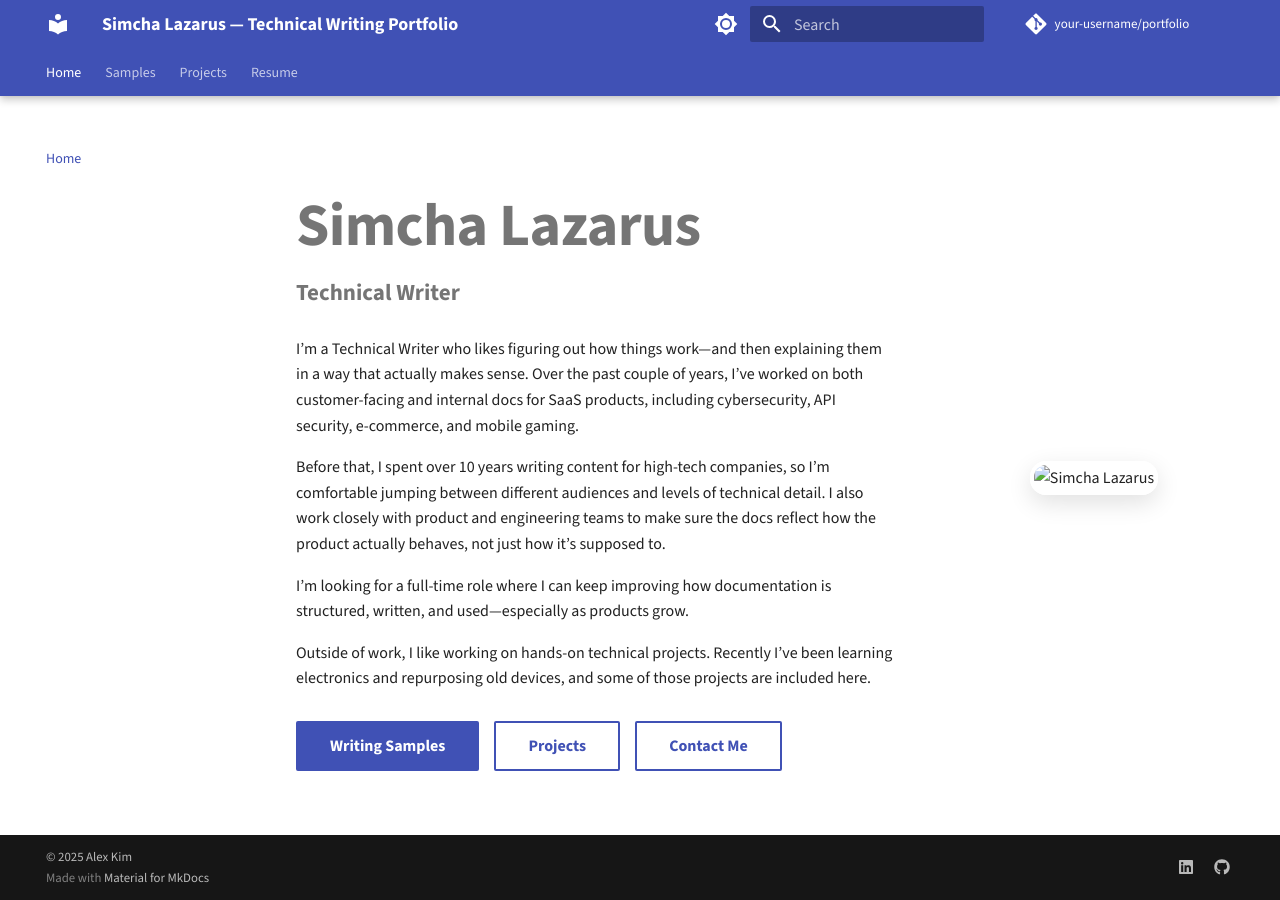
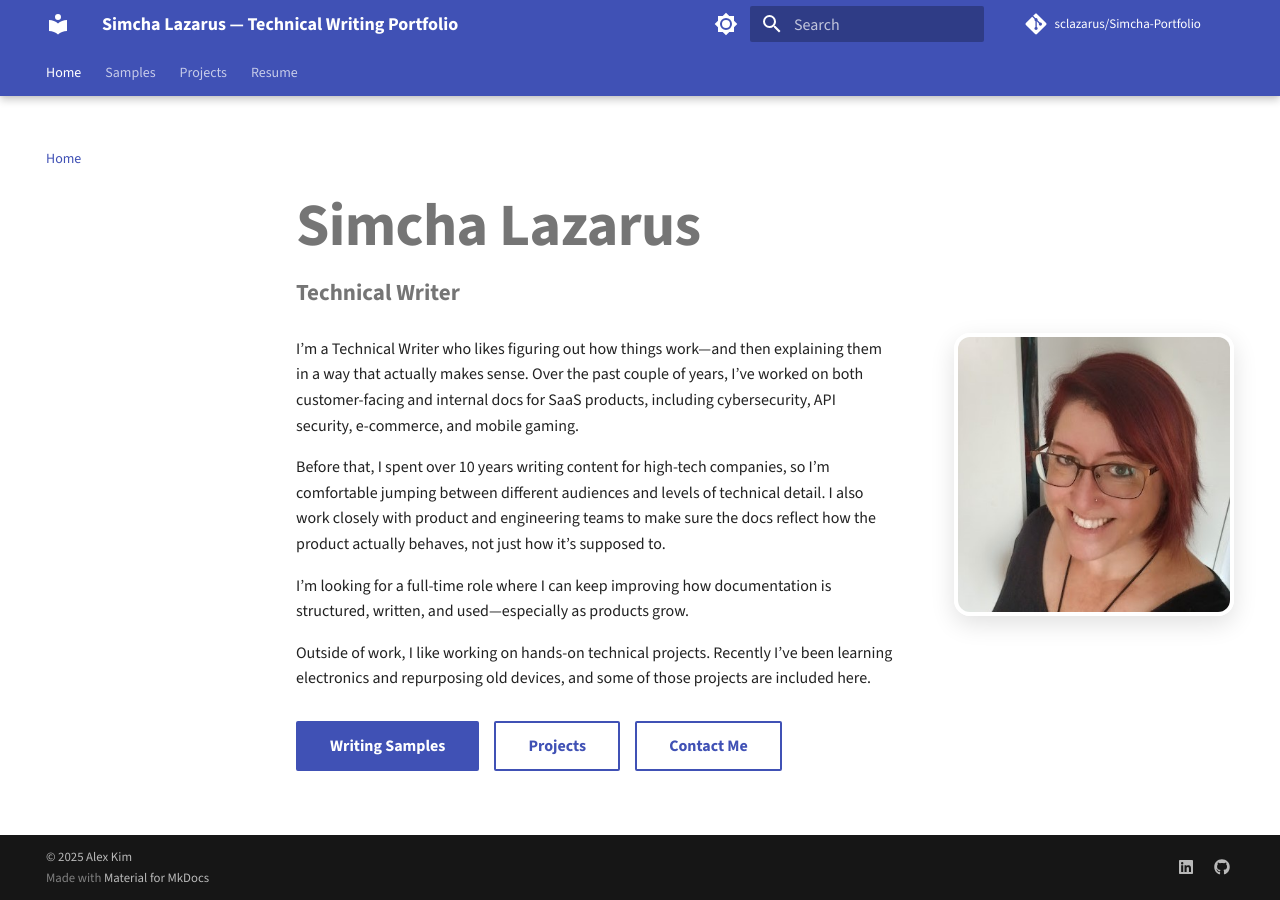
Before and after one commit to sclazarus/Simcha-Portfolio, an MkDocs documentation site: the page built from docs/index.md, in a window 1280 px wide. Built offline with MkDocs 1.6.1 and Material for MkDocs 9.7.7, drawn with Linux system fonts in a browser that asks for light colours; comment, search, counter and statistics services are not loaded.

Commit message:
Fix homepage hero layout

```diff
--- a/docs/index.md
+++ b/docs/index.md
@@ -27,6 +27,6 @@
   </div>
 
   <div class="hero-image">
-    <img src="images/profile.jpg" alt="Simcha Lazarus">
+    <img src="assets/profile.jpg" alt="Simcha Lazarus">
   </div>
 </div>
--- a/mkdocs.yml
+++ b/mkdocs.yml
@@ -4,8 +4,8 @@ site_author: Simcha Lazarus
 site_url: https://your-username.github.io/portfolio/
 docs_dir: docs
 
-repo_url: https://github.com/your-username/portfolio
-repo_name: your-username/portfolio
+repo_url: https://github.com/sclazarus/Simcha-Portfolio
+repo_name: sclazarus/Simcha-Portfolio
 edit_uri: ""
 
 theme:
```
